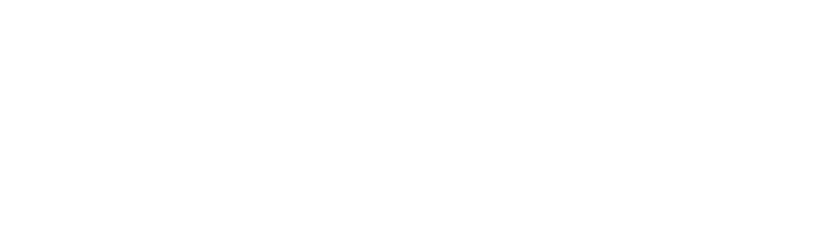
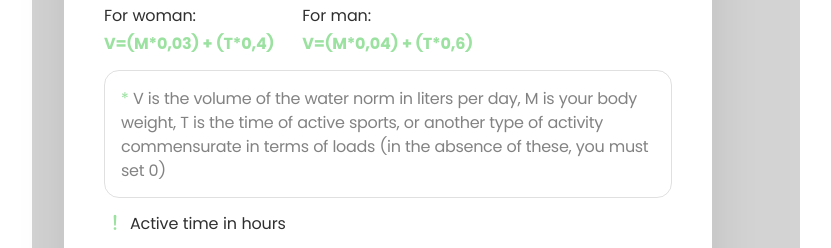
Before and after one commit to Serhii-Ivanchenko/Team-03-project-front, a React (Vite) app: page /signup in a window 1280 px wide. Shown: the part 1179-1427 px from the top of the page, without its empty margins (224-1055 px from the left). Before the commit the page ends 800 px from the top, so only its background shows below. Built offline with nearby package versions, Linux system fonts and the light colour scheme.

Commit message:
change letter-spacing for tablet

```diff
--- a/src/components/UserSettingsForm/UserSettingsForm.module.css
+++ b/src/components/UserSettingsForm/UserSettingsForm.module.css
@@ -295,6 +295,7 @@
     height: 128px;
     font-size: 16px;
     line-height: 1.5;
+    letter-spacing: -0.02em;
   }
 }
 
--- a/src/pages/SignUpPage/SignUpPage.jsx
+++ b/src/pages/SignUpPage/SignUpPage.jsx
@@ -1,7 +1,9 @@
 import SignUpForm from "../../components/SignUpForm/SignUpForm";
+import UserSettingsForm from "../../components/UserSettingsForm/UserSettingsForm.jsx";
 
 const SignUpPage = () => {
-  return <SignUpForm />;
+  return <div> <SignUpForm /> <UserSettingsForm/>
+  </div>;
 };
 
 export default SignUpPage;
```
